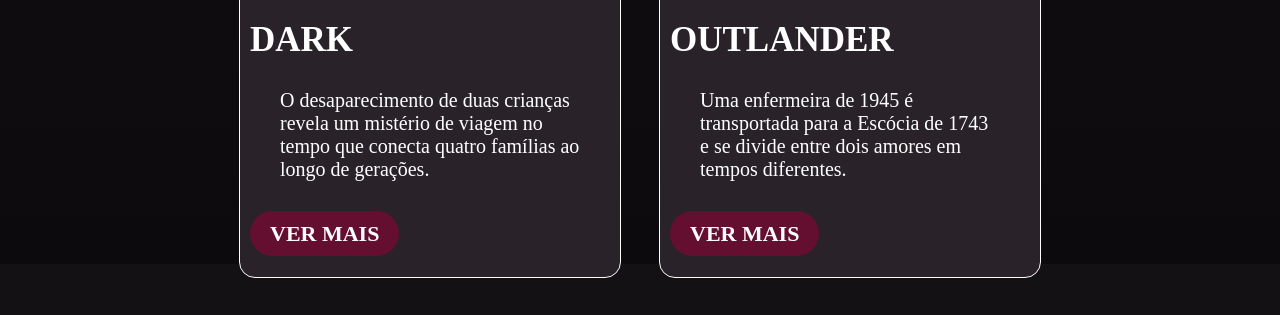
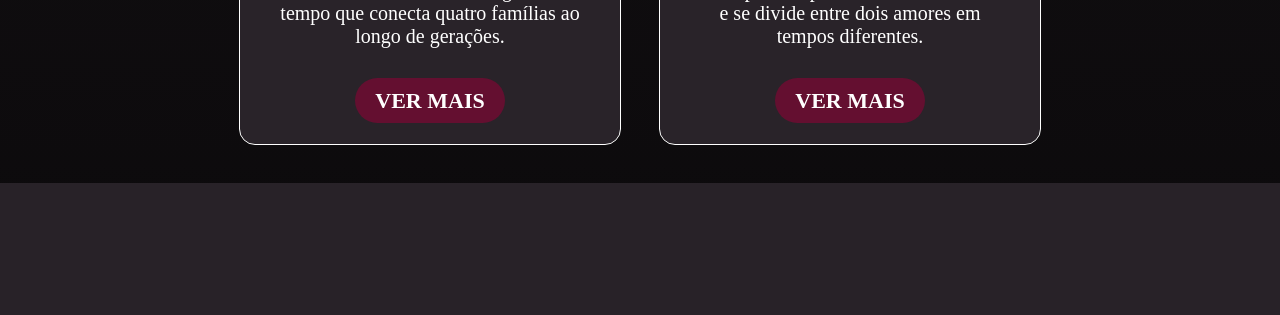
Before and after one commit to luanaSejanoski/SerieIdeal, a PHP site: page /views/home.php in a window 1280 px wide. Shown: the part 2136-2451 px from the top of the page. After the commit the page ends 2319 px from the top, so only its background shows below. Run offline with PHP 8.4, Linux system fonts and the light colour scheme; data comes from the database, SQL or seed files in the repository.

Commit message:
corrige css

```diff
--- a/style/style.css
+++ b/style/style.css
@@ -130,21 +130,23 @@ main{
     border-radius: 10px;
     object-fit: cover;
 }
-.series h2{
+.series h2 {
     font-size: 35px;
     text-transform: uppercase;
+    text-align: center;
+    margin-top: 15px;
+    margin-bottom: 10px;
 }
-.sinopseCurta, .sinopse{
+.sinopseCurta, .sinopse {
     width: 300px;
-    padding: 0px 0px 40px;
-    display: flex;
-    flex-wrap: wrap;
-    margin: auto;
-    justify-content: center;
-    align-items: center;
+    padding: 0px 0px 30px;
+    margin: 0 auto;
+    text-align: center;
 }
-.botaoVerMais{
-    padding: 0px 0px 20px;
+.botaoVerMais {
+    display: block;
+    text-align: center;
+    padding: 10px 0px 20px;
 }
 .verMais{
     text-decoration: none;
@@ -194,7 +196,6 @@ textarea{
 .caixaRemover{
     display: none;
 }
-
 .caixaRemover:target{
     display: block;
 }
```
